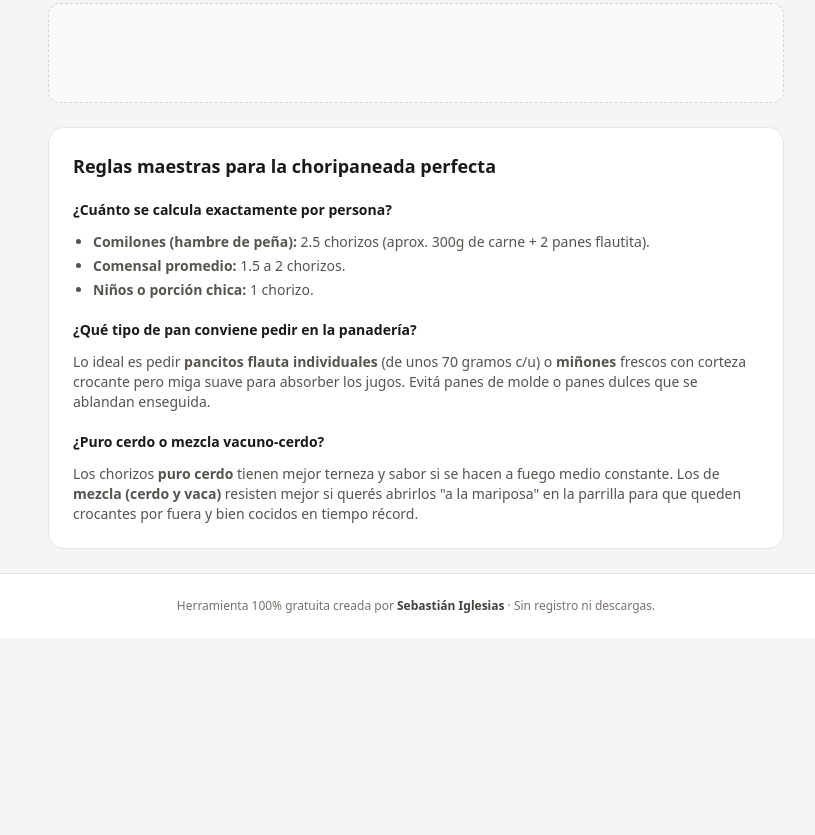
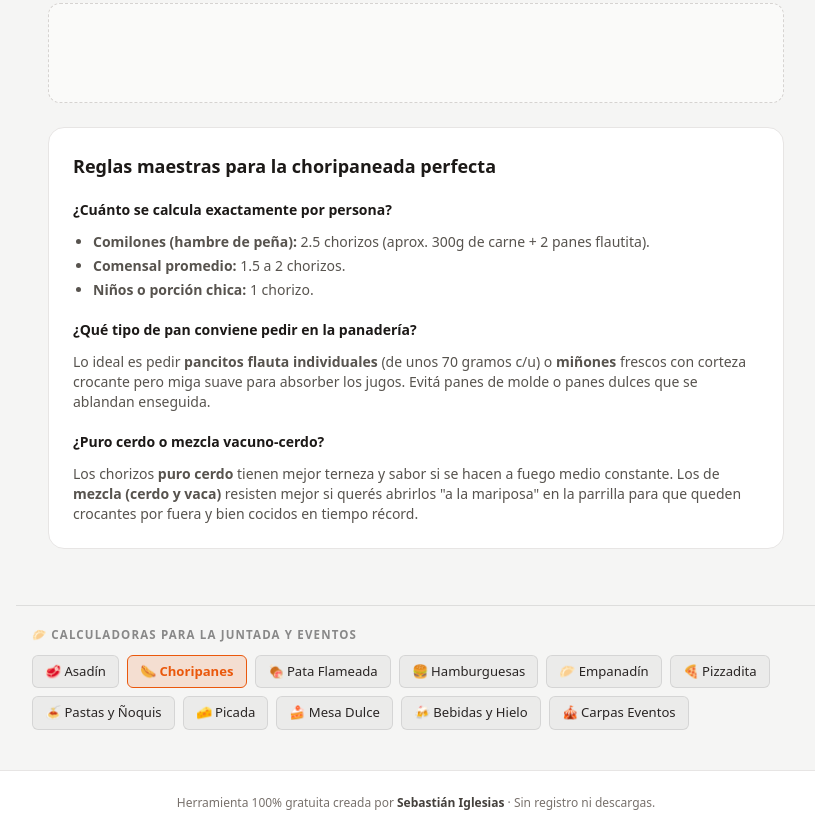
Before and after one commit to sebiglesias/choripanes, a plain HTML site: page index.html in a window 1280 px wide. Shown: the part 641-1476 px from the top of the page, without its empty margins (224-1039 px from the left). Before the commit the page ends 1279 px from the top, so only its background shows below. Drawn offline with nearby package versions, Linux system fonts and the light colour scheme.

Commit message:
feat(seo): add family interlinking navigation cluster

```diff
--- a/index.html
+++ b/index.html
@@ -247,7 +247,26 @@
     </main>
 
     <!-- Footer -->
-    <footer class="bg-white border-t border-stone-200 py-6 text-center text-xs text-stone-500">
+
+    <!-- Family Interlinking Nav (SEO Cluster) -->
+    <nav class="family-nav" aria-label="🥟 Calculadoras para la Juntada y Eventos" style="margin: 32px auto 20px; padding: 20px 16px; max-width: 800px; border-top: 1px solid rgba(125,125,125,0.2); text-align: left;">
+      <span style="display: block; font-size: 0.72rem; text-transform: uppercase; letter-spacing: 0.1em; color: #888; font-weight: 700; margin-bottom: 12px;">🥟 Calculadoras para la Juntada y Eventos</span>
+      <div style="display: flex; flex-wrap: wrap; gap: 8px;">
+        <a href="https://sebiglesias.com.ar/asadin/" style="padding: 6px 12px; border-radius: 6px; font-size: 0.82rem; font-weight: 500; text-decoration: none; color: inherit; background: rgba(125,125,125,0.08); border: 1px solid rgba(125,125,125,0.2); transition: all 0.2s;">🥩 Asadín</a>
+      <span style="padding: 6px 12px; border-radius: 6px; font-size: 0.82rem; font-weight: 700; background: rgba(234, 88, 12, 0.15); border: 1px solid #ea580c; color: #ea580c;">🌭 Choripanes</span>
+      <a href="https://sebiglesias.com.ar/pata-flambeada/" style="padding: 6px 12px; border-radius: 6px; font-size: 0.82rem; font-weight: 500; text-decoration: none; color: inherit; background: rgba(125,125,125,0.08); border: 1px solid rgba(125,125,125,0.2); transition: all 0.2s;">🍖 Pata Flameada</a>
+      <a href="https://sebiglesias.com.ar/hamburguesas/" style="padding: 6px 12px; border-radius: 6px; font-size: 0.82rem; font-weight: 500; text-decoration: none; color: inherit; background: rgba(125,125,125,0.08); border: 1px solid rgba(125,125,125,0.2); transition: all 0.2s;">🍔 Hamburguesas</a>
+      <a href="https://sebiglesias.com.ar/empanadin/" style="padding: 6px 12px; border-radius: 6px; font-size: 0.82rem; font-weight: 500; text-decoration: none; color: inherit; background: rgba(125,125,125,0.08); border: 1px solid rgba(125,125,125,0.2); transition: all 0.2s;">🥟 Empanadín</a>
+      <a href="https://sebiglesias.com.ar/pizzadita/" style="padding: 6px 12px; border-radius: 6px; font-size: 0.82rem; font-weight: 500; text-decoration: none; color: inherit; background: rgba(125,125,125,0.08); border: 1px solid rgba(125,125,125,0.2); transition: all 0.2s;">🍕 Pizzadita</a>
+      <a href="https://sebiglesias.com.ar/pastas-caseras/" style="padding: 6px 12px; border-radius: 6px; font-size: 0.82rem; font-weight: 500; text-decoration: none; color: inherit; background: rgba(125,125,125,0.08); border: 1px solid rgba(125,125,125,0.2); transition: all 0.2s;">🍝 Pastas y Ñoquis</a>
+      <a href="https://sebiglesias.com.ar/picada/" style="padding: 6px 12px; border-radius: 6px; font-size: 0.82rem; font-weight: 500; text-decoration: none; color: inherit; background: rgba(125,125,125,0.08); border: 1px solid rgba(125,125,125,0.2); transition: all 0.2s;">🧀 Picada</a>
+      <a href="https://sebiglesias.com.ar/mesa-dulce/" style="padding: 6px 12px; border-radius: 6px; font-size: 0.82rem; font-weight: 500; text-decoration: none; color: inherit; background: rgba(125,125,125,0.08); border: 1px solid rgba(125,125,125,0.2); transition: all 0.2s;">🍰 Mesa Dulce</a>
+      <a href="https://sebiglesias.com.ar/bebidas-fiesta/" style="padding: 6px 12px; border-radius: 6px; font-size: 0.82rem; font-weight: 500; text-decoration: none; color: inherit; background: rgba(125,125,125,0.08); border: 1px solid rgba(125,125,125,0.2); transition: all 0.2s;">🍻 Bebidas y Hielo</a>
+      <a href="https://sebiglesias.com.ar/carpas-eventos/" style="padding: 6px 12px; border-radius: 6px; font-size: 0.82rem; font-weight: 500; text-decoration: none; color: inherit; background: rgba(125,125,125,0.08); border: 1px solid rgba(125,125,125,0.2); transition: all 0.2s;">🎪 Carpas Eventos</a>
+      </div>
+    </nav>
+
+<footer class="bg-white border-t border-stone-200 py-6 text-center text-xs text-stone-500">
         <p>Herramienta 100% gratuita creada por <a href="https://sebiglesias.com.ar" class="text-stone-700 font-semibold hover:underline">Sebastián Iglesias</a> · Sin registro ni descargas.</p>
     </footer>
 
```
